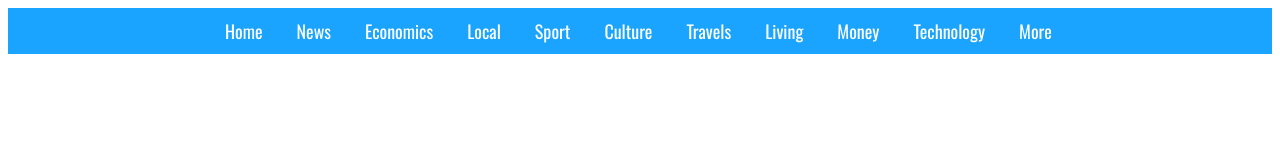
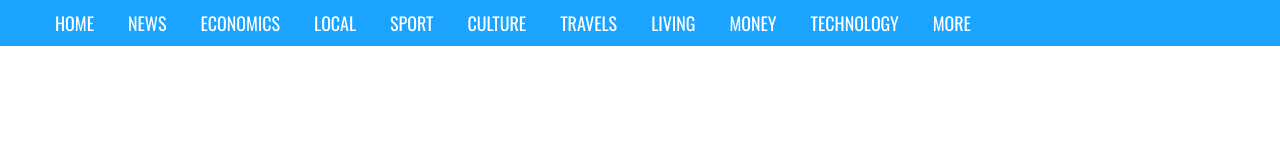
Before and after one commit to lalinchik/markup_hw, a plain HTML site: page lesson5/task1.html in a window 1280 px wide. Drawn offline with nearby package versions, Linux system fonts and the light colour scheme.

Commit message:
Did changes in CSS

```diff
--- a/lesson5/css_task1.css
+++ b/lesson5/css_task1.css
@@ -1,10 +1,15 @@
 @import url(http://fonts.googleapis.com/css?family=Oswald);
+body{
+    margin: 0;
 
-nav{
+}
+.main-nav{
     background: #1aa4ff;
+    position: relative;
+
 }
 menu{
-    width: 900px;
+    min-width: 900px;
     margin: 0 auto;
 }
 
@@ -14,8 +19,9 @@ li{
     margin:0;
     padding:10px 15px;
 }
-a{
+.main-a{
     text-decoration: none;
+    text-transform: uppercase;
     color: white;
     font-family: Oswald, sans-serif;
     font-size: 18px;
@@ -24,28 +30,30 @@ li:hover{
     background: #eeeeee;
 }
 li:hover a{
-    color: #aeafbd;
+    color: #a0a9ba;
 }
-.travel{
-    position: relative;
-    margin-bottom: 0;
-}
-.submenu{
+
+li .submenu-wrapper{
     position: absolute;
+    left: 0;
+    right: 0;
+    top: 46px;
     display: none;
-}
-.travel:hover  .submenu{
-    display: block;
     background:  #eeeeee;
 
+}
+.travel:hover  .submenu-wrapper{
+    display: block;
+}
+.submenu-wrapper li{
+    padding: 0;
+    margin: 0;
+    padding-left: 15px;
 
 }
-.travel .submenu li{
-    display: inline-block;
-    padding: 0;
-    margin: 0;
+.submenu-wrapper li a{
+    text-decoration: none;
+    font-size: 14px;
+    font-family: 'Arial', sans-serif;
+    color: #a0a9ba;
 }
-.submenu li a{
-    font-size: 12px;
-    font-family: 'Open Sans', sans-serif;
-}
--- a/lesson5/task1.html
+++ b/lesson5/task1.html
@@ -6,15 +6,16 @@
     <link rel="stylesheet" href="css_task1.css">
 </head>
 <body>
-<nav>
+<nav class="main-nav">
     <menu>
-        <li><a href="#">Home</a></li>
-        <li><a href="#">News</a></li>
-        <li><a href="#">Economics</a></li>
-        <li><a href="#">Local</a></li>
-        <li><a href="#">Sport</a></li>
-        <li><a href="#">Culture</a></li>
-        <li class="travel"><a href="#">Travels</a>
+        <li><a class="main-a" href="#">Home</a></li>
+        <li><a class="main-a" href="#">News</a></li>
+        <li><a class="main-a" href="#">Economics</a></li>
+        <li><a class="main-a" href="#">Local</a></li>
+        <li><a class="main-a" href="#">Sport</a></li>
+        <li><a class="main-a" href="#">Culture</a></li>
+        <li class="travel"><a class="main-a" href="#">Travels</a>
+            <nav class="submenu-wrapper">
                 <ul class="submenu">
                     <li><a href="#">Amsterdam</a></li>
                     <li><a href="#">Bahamas</a></li>
@@ -26,11 +27,12 @@
                     <li><a href="#">Montreal</a></li>
                     <li><a href="#">Paris</a></li>
                     <li><a href="#">Rome</a></li>
-            </ul></li>
-        <li><a href="#">Living</a></li>
-        <li><a href="#">Money</a></li>
-        <li><a href="#">Technology</a></li>
-        <li><a href="#">More</a></li>
+                </ul>
+            </nav></li>
+        <li ><a class="main-a" href="#">Living</a></li>
+        <li><a class="main-a" href="#">Money</a></li>
+        <li><a class="main-a" href="#">Technology</a></li>
+        <li><a class="main-a" href="#">More</a></li>
     </menu>
 </nav>
 
```
Lines whose indentation alone changed are shown as unchanged.
